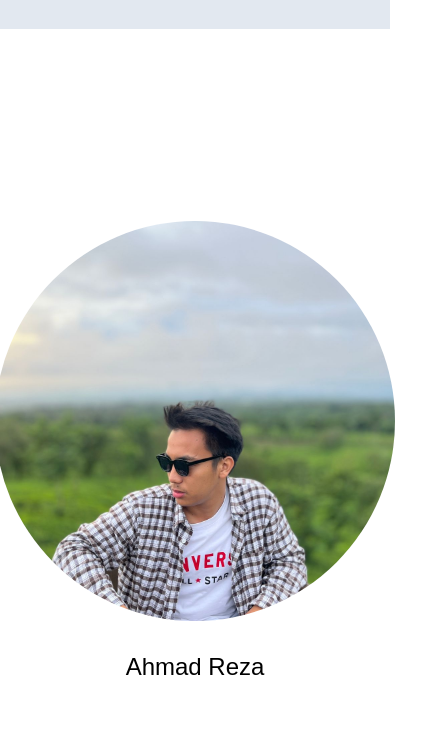
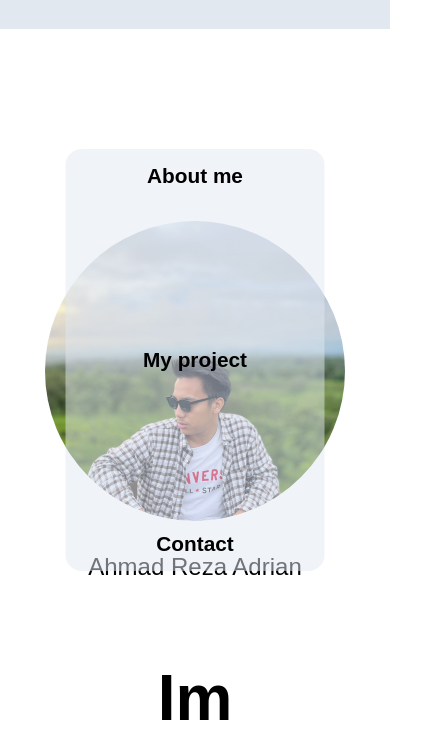
Before and after one commit to rezadrian01/portofolio-coba, a plain HTML site: page index.html in a window 390 px wide. Shown: the part 62-807 px from the top of the page, 427 px wide, since content can reach past the window. Drawn offline with Linux system fonts and the light colour scheme.

Commit message:
Add files via upload

```diff
--- a/index.html
+++ b/index.html
@@ -46,8 +46,8 @@
       }
 
       .myimg {
-        width: 300px;
-        height: 300px;
+        width: 350px;
+        height: 350px;
         object-fit: cover;
         border-radius: 100%;
       }
@@ -119,7 +119,7 @@
         align-items: flex-end;
       }
       .title-content-3 {
-        font-size: 5rem;
+        font-size: 3rem;
       }
       .contacts {
         width: 40%;
@@ -127,7 +127,7 @@
         display: grid;
         grid-template-columns: 1fr 1fr;
         grid-template-rows: 1fr 1fr;
-        font-size: 1.5rem;
+        font-size: 1rem;
         gap: 1rem;
       }
       .container-footer {
@@ -166,12 +166,16 @@
             gap: 5rem;
         }
         .myimg{
-            width: 400px;
-            height: 400px;
+            width: 300px;
+            height: 300px;
         }
         .container-2{
             margin: 15rem auto 10rem auto;
         }
+        .title-container-2 h2{
+            font-size: 3rem;
+        }
+
         .container-3 {
         display: flex;
         flex-direction: column;
@@ -190,7 +194,7 @@
         display: grid;
         grid-template-columns: 1fr 1fr;
         grid-template-rows: 1fr 1fr;
-        font-size: 1.3rem;
+        font-size: 1rem;
         gap: 1rem;
       }
       .footer-ul {
@@ -201,8 +205,22 @@
       }
       @media(max-width: 1280px){
         .link-container {
-            position: absolute;
-            display: none;
+            position: fixed;
+            left: 50%;
+            top: 50%;
+            background-color: #e2e8f080;
+            border-radius: 1rem;
+            transform: translate(-50%, -50%);
+            width: 50%;
+            padding-right: 2rem;
+            padding-left: 2rem;
+            flex-direction: column;
+            justify-content: center;
+            height: 50vh;
+            gap: 10rem;
+            align-items: center;
+            margin: auto;
+            list-style-type: none;
         }
       .nav-button{
             display: inline;
@@ -242,7 +260,7 @@
       <section class="content-1" id="about-section">
         <div class="foto">
           <img src="./img/fotoku.jpg" alt="my photo" class="myimg" />
-          <p class="img-capt">Ahmad Reza</p>
+          <p class="img-capt">Ahmad Reza Adrian</p>
         </div>
         <div class="aboutme">
           <h2 class="about-title">Im Fullstack Developer</h2>
@@ -308,8 +326,10 @@
   </body>
   <script>
     function hideNavbar(){
+        console.log("Pencet");
         let navbar = document.getElementById("navbar-container");
-        navbar.removeAttribute("display");
+        console.log(navbar);
+        navbar.classList.toggle("hidden");
     }
   </script>
 </html>
```
